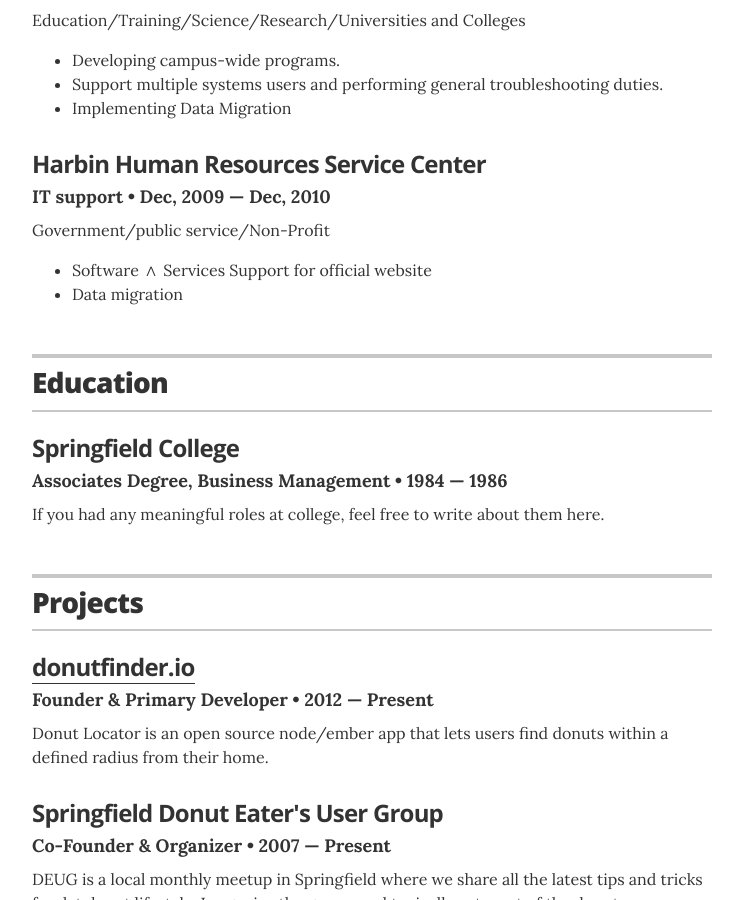
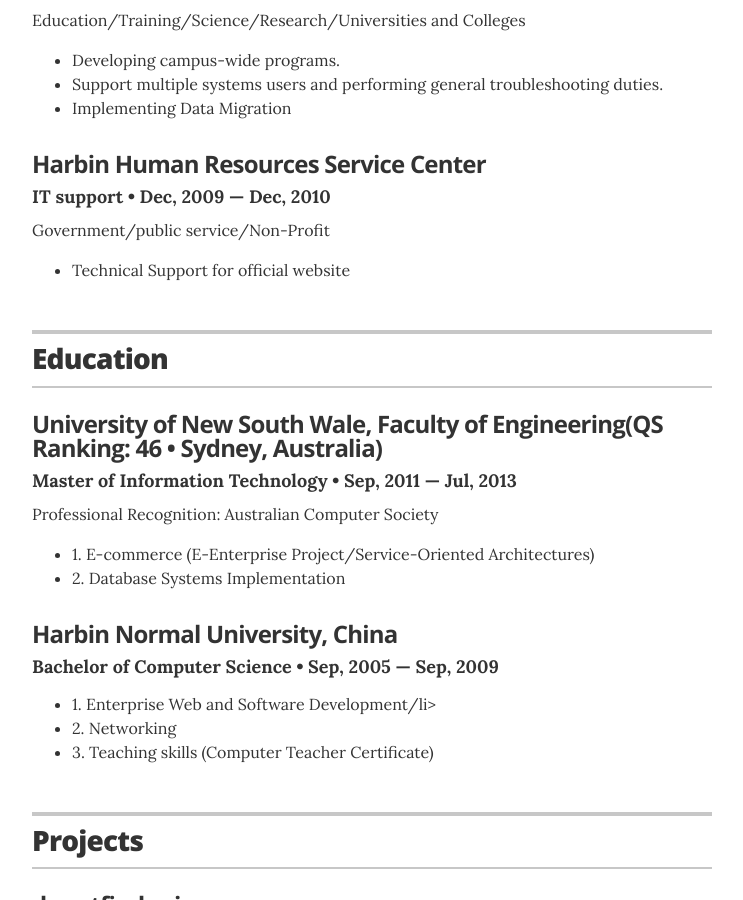
Before and after one commit to ohraymaster/ohraymaster.github.io, a Jekyll site: the page built from index.html, in a window 1280 px wide and 900 px high, scrolled down 986 px. Shown: the whole window, without its empty margins (268-1011 px from the left). Built offline with Jekyll 4.4.1, drawn with Linux system fonts in a browser that asks for light colours.

Commit message:
education

```diff
--- a/_layouts/resume.html
+++ b/_layouts/resume.html
@@ -89,8 +89,7 @@
           <h4 class="resume-item-details">IT support &bull; Dec, 2009 &mdash; Dec, 2010</h4>
           <p class="resume-item-copy">Government/public service/Non-Profit</p>
           <ul class="resume-item-list">
-            <li>Software &and; Services Support for official website</li>
-            <li>Data migration</li>
+            <li>Technical Support for official website</li>
           </ul>
         </div><!-- end of resume-item -->
 
@@ -107,9 +106,23 @@
         </header>
 
         <div class="resume-item">
-          <h3 class="resume-item-title">Springfield College</h3>
-          <h4 class="resume-item-details">Associates Degree, Business Management &bull; 1984 &mdash; 1986</h4>
-          <p class="resume-item-copy">If you had any meaningful roles at college, feel free to write about them here.</p>
+          <h3 class="resume-item-title">University of New South Wale, Faculty of Engineering(QS Ranking: 46 &bull; Sydney, Australia)</h3>
+          <h4 class="resume-item-details">Master of Information Technology &bull; Sep, 2011 &mdash; Jul, 2013</h4>
+          <p class="resume-item-copy">Professional Recognition: Australian Computer Society</p>
+          <ul class="resume-item-list">
+            <li>1. E-commerce (E-Enterprise Project/Service-Oriented Architectures)</li>
+            <li>2. Database Systems Implementation</li>
+          </ul>
+        </div>
+
+          <div class="resume-item">
+          <h3 class="resume-item-title">Harbin Normal University, China</h3>
+          <h4 class="resume-item-details">Bachelor of Computer Science &bull; Sep, 2005 &mdash; Sep, 2009</h4>
+          <ul class="resume-item-list">
+            <li>1. Enterprise Web and Software Development/li>
+            <li>2. Networking</li>
+            <li>3. Teaching skills (Computer Teacher Certificate)</li>
+          </ul>
         </div>
 
       </section>
```
